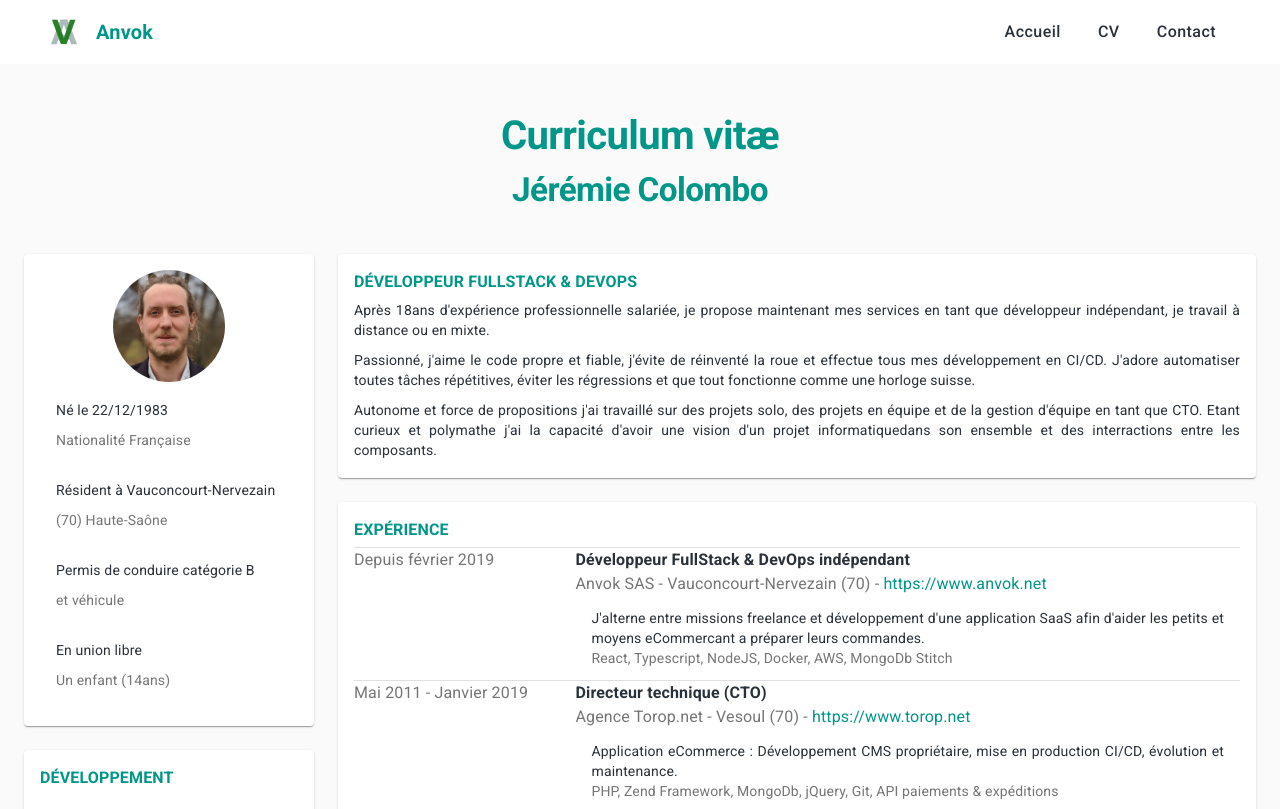
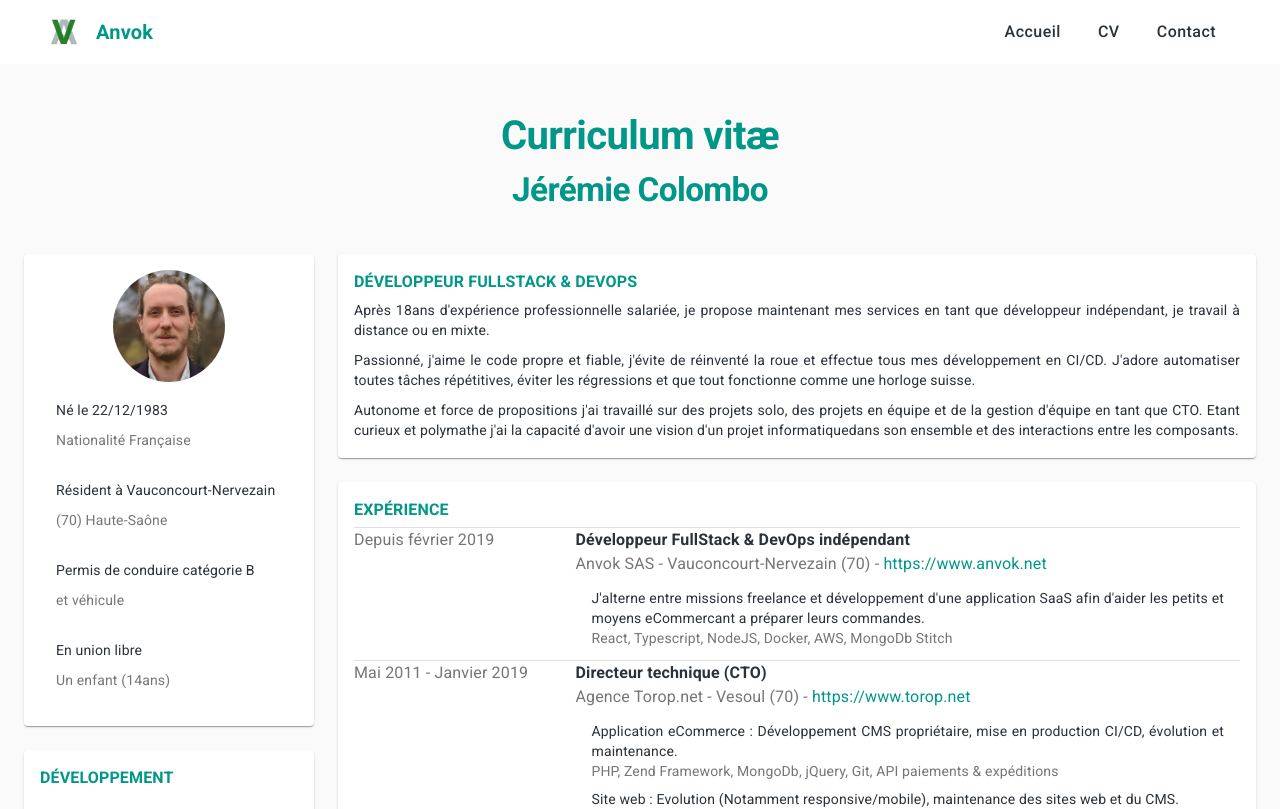
Before and after one commit to beaukode/anvoknet, a React (Create React App) app: page /cv in a window 1280 px wide. Shown: the top 809 px of the page. Built offline with nearby package versions, Linux system fonts and the light colour scheme.

Commit message:
Fix typo

```diff
--- a/src/Cv/Intro.tsx
+++ b/src/Cv/Intro.tsx
@@ -31,7 +31,7 @@ const Intro: React.FC<Props> = React.memo(({ titleClass }) => {
         Autonome et force de propositions j'ai travaillé sur des projets solo,
         des projets en équipe et de la gestion d'équipe en tant que CTO. Etant
         curieux et polymathe j'ai la capacité d'avoir une vision d'un projet
-        informatiquedans son ensemble et des interractions entre les composants.
+        informatiquedans son ensemble et des interactions entre les composants.
       </Typography>
     </>
   );
```
